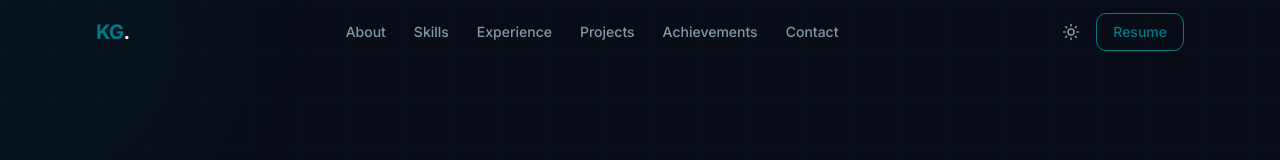
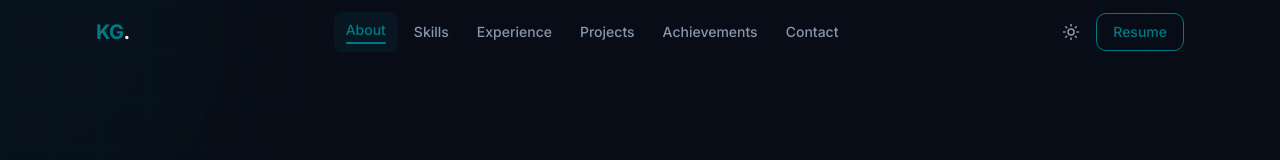
Before and after one commit to kushgarg132/portfolio, a Next.js app: page / in a window 1280 px wide. Shown: the top 160 px of the page. Built offline with nearby package versions, Linux system fonts and the light colour scheme.

Commit message:
Highlight active nav section on scroll

```diff
--- a/components/layout/Navbar.tsx
+++ b/components/layout/Navbar.tsx
@@ -1,6 +1,6 @@
 "use client";
 
-import { useState, useEffect } from "react";
+import { useState, useEffect, useRef } from "react";
 import { Menu, X, Sun, Moon } from "lucide-react";
 import { useTheme } from "@/hooks/useTheme";
 
@@ -16,12 +16,43 @@ const navLinks = [
 export default function Navbar() {
   const [scrolled, setScrolled] = useState(false);
   const [mobileOpen, setMobileOpen] = useState(false);
+  const [activeSection, setActiveSection] = useState("");
   const { theme, toggle } = useTheme();
+  const observerRef = useRef<IntersectionObserver | null>(null);
 
   useEffect(() => {
     const onScroll = () => setScrolled(window.scrollY > 20);
     window.addEventListener("scroll", onScroll, { passive: true });
     return () => window.removeEventListener("scroll", onScroll);
+  }, []);
+
+  useEffect(() => {
+    const sectionIds = navLinks.map((l) => l.href.slice(1));
+    // Track which sections are currently visible and pick the topmost one
+    const visibleSections = new Set<string>();
+
+    observerRef.current = new IntersectionObserver(
+      (entries) => {
+        entries.forEach((entry) => {
+          if (entry.isIntersecting) {
+            visibleSections.add(entry.target.id);
+          } else {
+            visibleSections.delete(entry.target.id);
+          }
+        });
+        // Pick the first section in nav order that is visible
+        const active = sectionIds.find((id) => visibleSections.has(id));
+        if (active) setActiveSection(active);
+      },
+      { rootMargin: "-20% 0px -60% 0px", threshold: 0 }
+    );
+
+    sectionIds.forEach((id) => {
+      const el = document.getElementById(id);
+      if (el) observerRef.current!.observe(el);
+    });
+
+    return () => observerRef.current?.disconnect();
   }, []);
 
   const handleNav = (href: string) => {
@@ -51,15 +82,25 @@ export default function Navbar() {
 
         {/* Desktop links */}
         <div className="hidden md:flex items-center gap-1">
-          {navLinks.map((link) => (
+          {navLinks.map((link) => {
+            const isActive = activeSection === link.href.slice(1);
+            return (
               <button
                 key={link.href}
                 onClick={() => handleNav(link.href)}
-              className="px-3 py-2 text-sm font-medium text-muted-foreground hover:text-[#007A87] transition-colors duration-200 rounded-md hover:bg-[#007A87]/8 cursor-pointer"
+                className={`px-3 py-2 text-sm font-medium rounded-md transition-colors duration-200 cursor-pointer ${
+                  isActive
+                    ? "text-[#007A87] bg-[#007A87]/10"
+                    : "text-muted-foreground hover:text-[#007A87] hover:bg-[#007A87]/8"
+                }`}
               >
                 {link.label}
+                {isActive && (
+                  <span className="block h-0.5 mt-0.5 rounded-full bg-[#007A87]" />
+                )}
               </button>
-          ))}
+            );
+          })}
         </div>
 
         {/* Right side */}
@@ -93,15 +134,23 @@ export default function Navbar() {
       {/* Mobile menu */}
       {mobileOpen && (
         <div className="md:hidden bg-background/95 backdrop-blur-md border-b border-border px-4 pb-4 pt-2">
-          {navLinks.map((link) => (
+          {navLinks.map((link) => {
+            const isActive = activeSection === link.href.slice(1);
+            return (
               <button
                 key={link.href}
                 onClick={() => handleNav(link.href)}
-              className="block w-full text-left px-3 py-3 text-sm font-medium text-muted-foreground hover:text-[#007A87] transition-colors cursor-pointer border-b border-border/50 last:border-0"
+                className={`block w-full text-left px-3 py-3 text-sm font-medium transition-colors cursor-pointer border-b border-border/50 last:border-0 ${
+                  isActive
+                    ? "text-[#007A87] font-semibold"
+                    : "text-muted-foreground hover:text-[#007A87]"
+                }`}
               >
+                {isActive && <span className="mr-1.5">›</span>}
                 {link.label}
               </button>
-          ))}
+            );
+          })}
           <a
             href="/KushGarg_Resume.pdf"
             download
```
Lines whose indentation alone changed are shown as unchanged.
